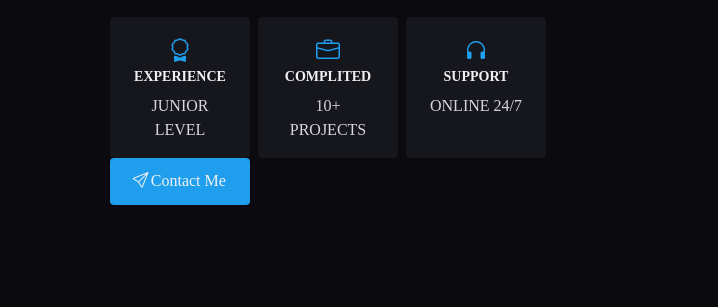
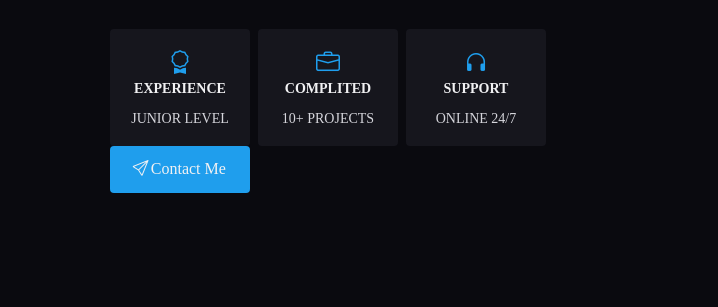
Before and after one commit to anniemmagh/COMMSCHOOL-FINAL-PROJECT, a plain HTML site: page index.html in a window 1280 px wide. Shown: the part 1191-1498 px from the top of the page, 562-1280 px from the left. Drawn offline with nearby package versions, Linux system fonts and the light colour scheme; a web font is replaced by a local one.

Commit message:
about section ends

```diff
--- a/assets/style.css
+++ b/assets/style.css
@@ -357,3 +357,6 @@ font-weight: var(--font-medium);
 .about__title {
     font-size: var(--small-font-size);
 }
+.about__subtitle{
+   font-size: var(--small-font-size);
+}
```
Also changed, not shown: index.html (+1 -5 lines).
